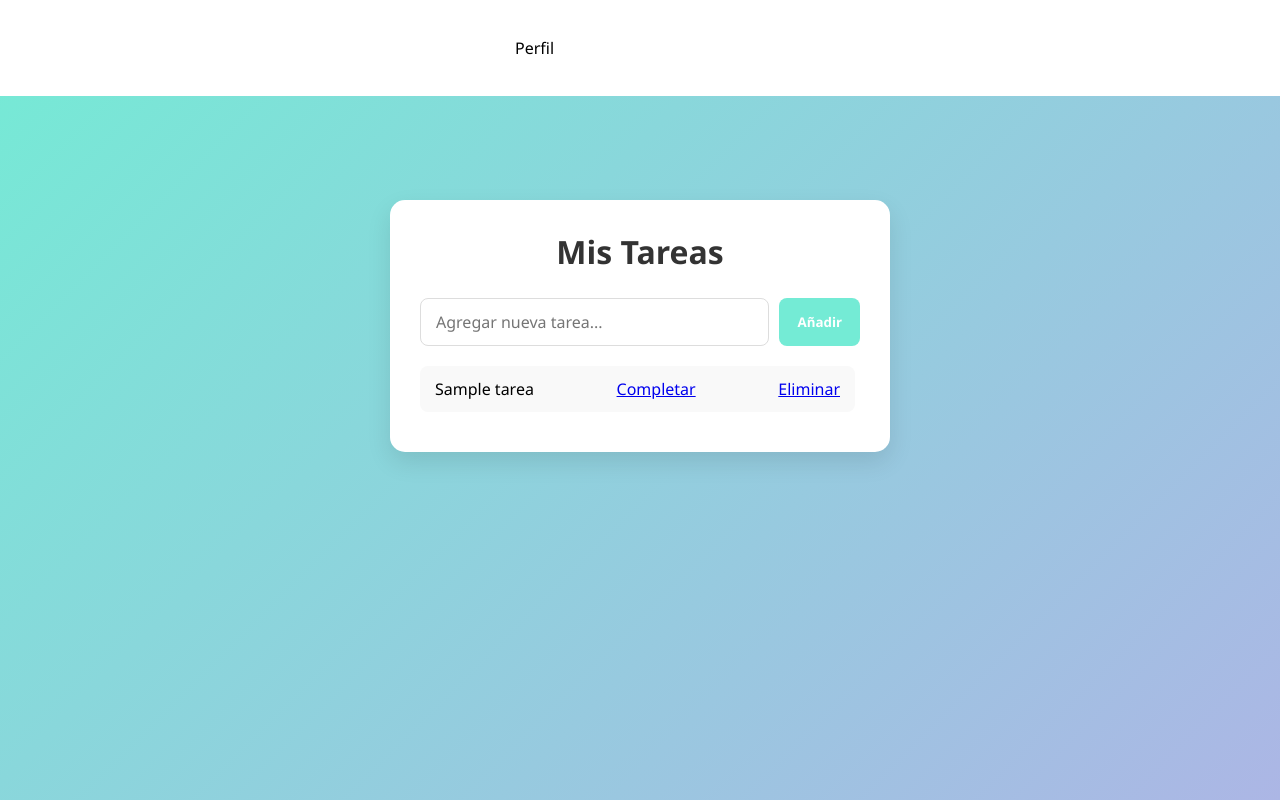
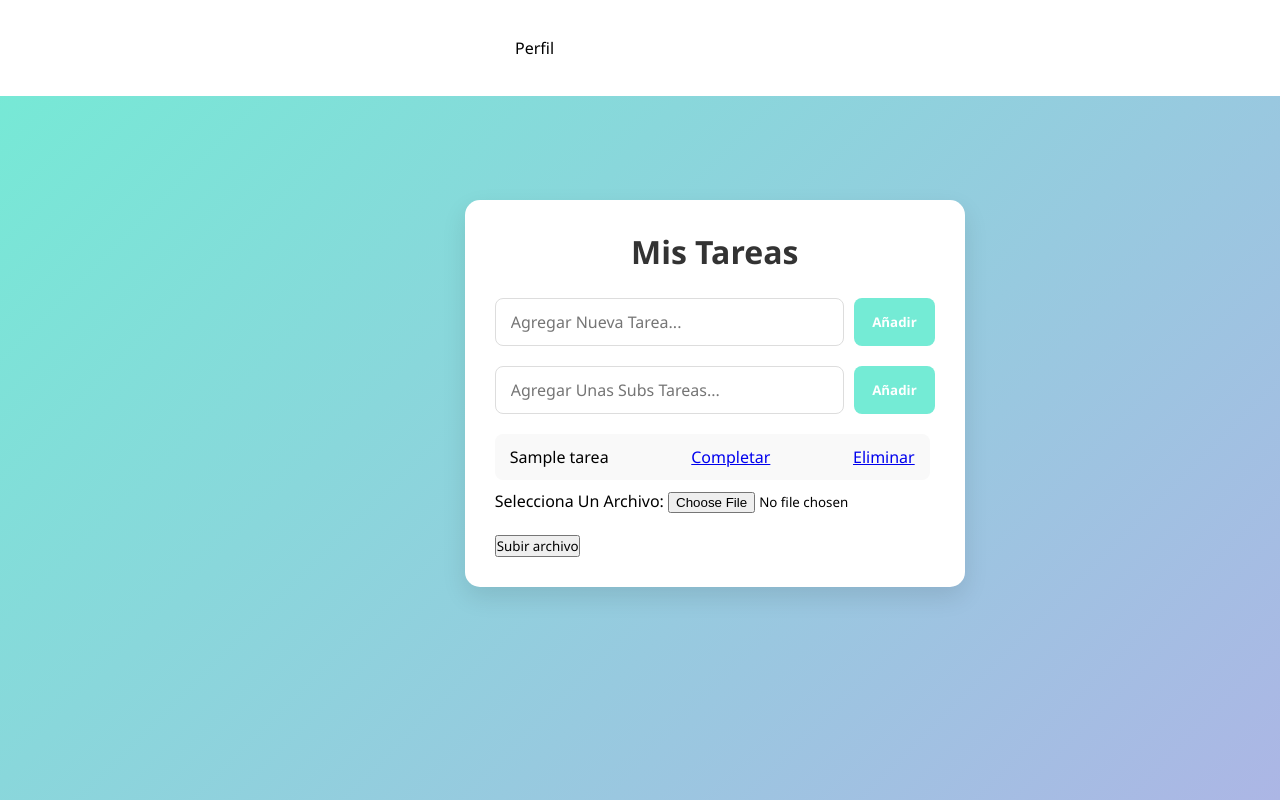
Before and after one commit to Juanjo200701/Sebas_proyect, a PHP site: page /inicio.php in a window 1280 px wide. Run offline with PHP 8.4, Linux system fonts and the light colour scheme; the visitor is signed in with stand-in values (Sample User, id 1); tables that the repository leaves empty hold one stand-in row (values such as "Sample post").

Commit message:
añadir archivo previamente

```diff
--- a/inicio.php
+++ b/inicio.php
@@ -35,6 +35,46 @@ if (isset($_GET['eliminar'])){
 $stmt = $pdo->prepare("SELECT * FROM tareas WHERE asignado_id = ? ORDER BY creado_en DESC");
 $stmt->execute([$usuario_id]);
 $tareas = $stmt->fetchAll();
+
+?>
+
+<?php
+//esto es para poder subir archivos en las tareas
+
+$carpetaDestino = "uploads/";
+
+// Crear la carpeta si no existe
+if (!is_dir($carpetaDestino)) {
+    mkdir($carpetaDestino, 0755, true);
+}
+
+if ($_SERVER["REQUEST_METHOD"] == "POST") {
+    if (isset($_FILES["archivo"]) && $_FILES["archivo"]["error"] == 0) {
+
+        $nombreArchivo = basename($_FILES["archivo"]["name"]);
+        $rutaDestino = $carpetaDestino . $nombreArchivo;
+
+        // Validación básica (por ejemplo, tamaño y tipo)
+        $tipoArchivo = strtolower(pathinfo($rutaDestino, PATHINFO_EXTENSION));
+        $tamanioMaximo = 5 * 1024 * 1024; // 5 MB
+
+        if ($_FILES["archivo"]["size"] > $tamanioMaximo) {
+            echo "El archivo es demasiado grande. Máximo 5MB.";
+        } elseif (!in_array($tipoArchivo, ["jpg", "jpeg", "png", "pdf", "txt"])) {
+            echo "Solo se permiten archivos JPG, PNG, PDF y TXT.";
+        } else {
+            if (move_uploaded_file($_FILES["archivo"]["tmp_name"], $rutaDestino)) {
+                echo "El archivo " . htmlspecialchars($nombreArchivo) . " se ha subido correctamente.";
+            } else {
+                echo "Hubo un error al subir el archivo.";
+            }
+        }
+    } else {
+        echo "No se envió ningún archivo o hubo un error en la subida.";
+    }
+} else {
+    echo "Acceso no permitido.";
+}
 ?>
 
 <!DOCTYPE html>
@@ -53,8 +93,12 @@ $tareas = $stmt->fetchAll();
       <div class="error"><?= htmlspecialchars($error) ?></div>
     <?php endforeach; ?>
     <form class="task-form" method="post">
-      <input type="text" name="titulo" placeholder="Agregar nueva tarea..." required />
+      <input type="text" name="titulo" placeholder="Agregar Nueva Tarea..." required />
       <button type="submit" name="nueva_tarea">Añadir</button>
+    </form>
+    <form class="task-form2" method="post">
+      <input type="text" name="titulo" placeholder="Agregar Unas Subs Tareas..." required />
+      <button type="submit" name="nueva_tarea">Añadir </button>
     </form>
     <ul class="task-list">
       <?php foreach ($tareas as $tarea): ?>
@@ -67,6 +111,10 @@ $tareas = $stmt->fetchAll();
         </li>
       <?php endforeach; ?>
     </ul>
+        Selecciona Un Archivo:
+        <input type="file" name="archivo" required>
+        <br><br>
+        <input type="submit" value="Subir archivo">
     <!-- <a href="logout.php">Cerrar sesión</a> -->
   </main>
 </body>
--- a/style/inicio.css
+++ b/style/inicio.css
@@ -68,6 +68,36 @@ body {
 .task-form button:hover {
   background-color: #4fd1c5;
 }
+/* Formulario de nueva tarea2 */
+.task-form2 {
+  display: flex;
+  gap: 10px;
+  margin-bottom: 20px;
+}
+
+.task-form2 input {
+  flex: 1;
+  padding: 12px 15px;
+  border: 1px solid #ddd;
+  border-radius: 8px;
+  font-size: 16px;
+}
+
+.task-form2 button {
+  background-color: #74ebd5;
+  border: none;
+  color: white;
+  padding: 12px 18px;
+  border-radius: 8px;
+  cursor: pointer;
+  transition: background 0.3s;
+  font-weight: bold;
+}
+
+.task-form2 button:hover {
+  background-color: #4fd1c5;
+}
+
 
 /* Lista de tareas */
 .task-list {
```
